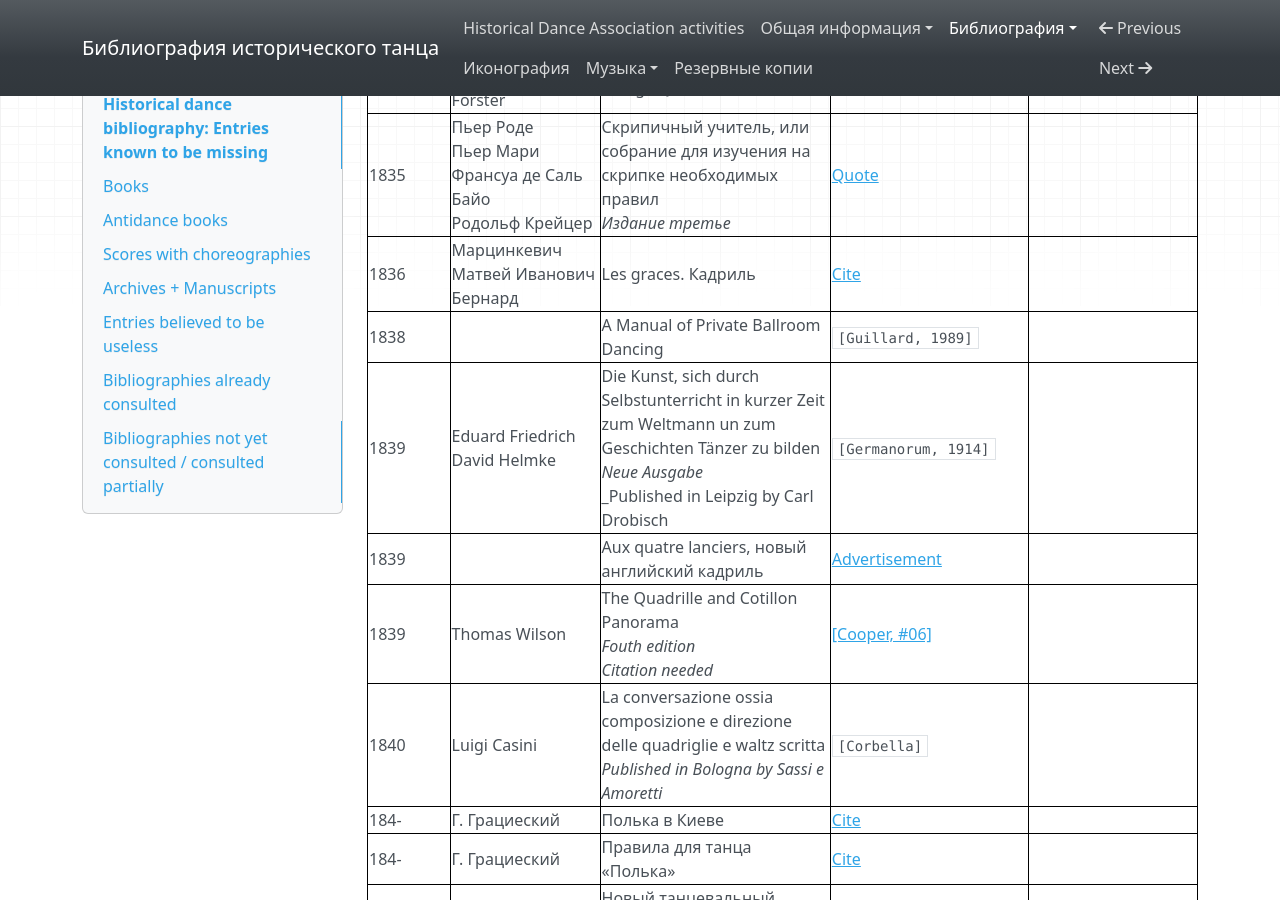
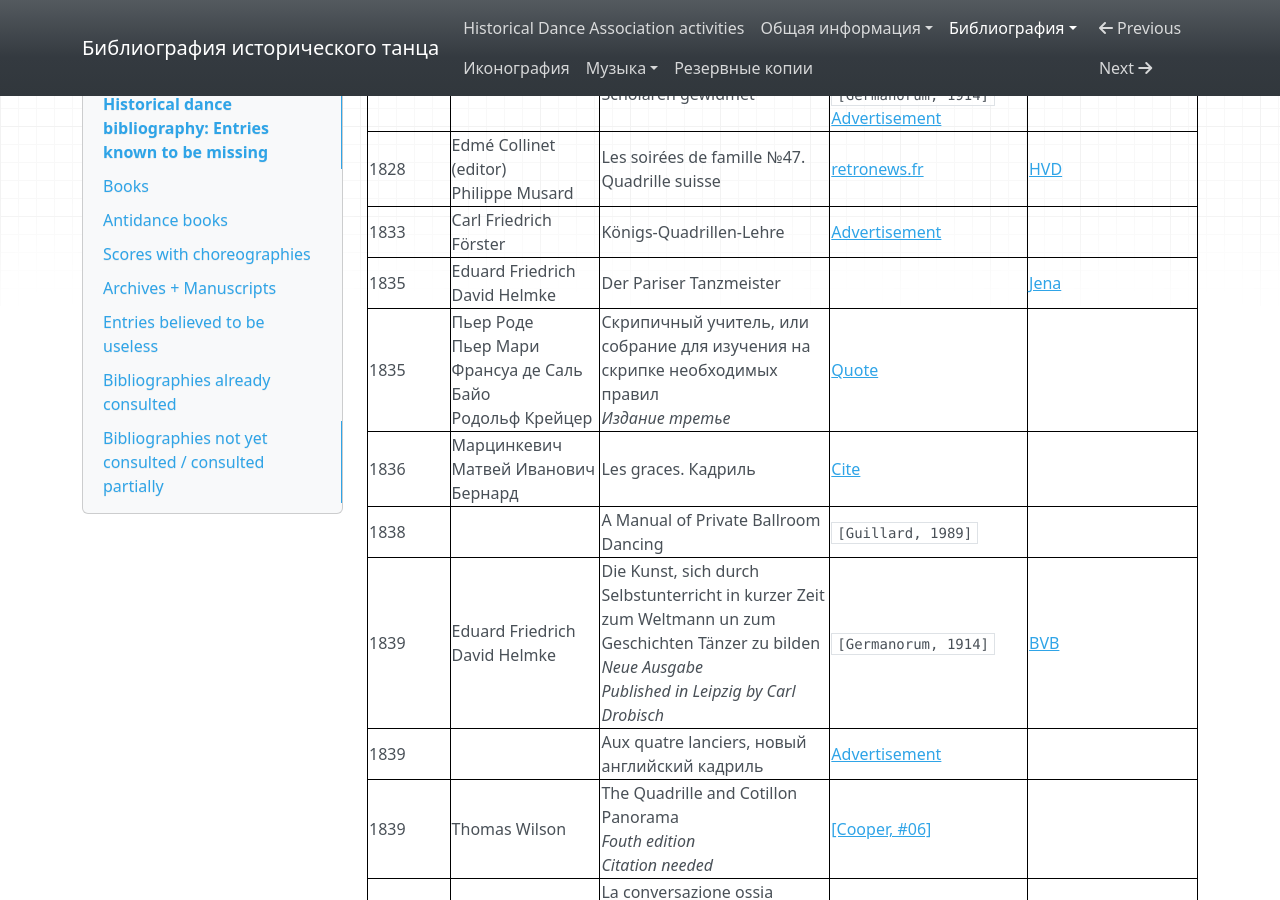
Before and after one commit to hda-technical/dancebooks, an MkDocs documentation site: the page built from docs/bib/missing.md, in a window 1280 px wide and 900 px high, scrolled down 24903 px. Built offline with MkDocs 1.6.1, drawn with Linux system fonts in a browser that asks for light colours; nearby versions of some CDN libraries; some of the changed text lies outside the part shown.

Commit message:
Add a bit more of wanted E. D. Helmke editions

```diff
--- a/docs/bib/missing.md
+++ b/docs/bib/missing.md
@@ -247,8 +247,8 @@
 | 1830 | Gotthelf Tschütter<br/>A. Engelbrecht (composer) | Der Familienball im geselligen Kreise, oder alle nur mögliche bei einem Balle vorkommende Tänze in 140 Touren<br/>_Published in Friese_ | `[Klemm #02]`<br/>`[Klemm #03]`<br/>`[Klemm #06]`<br/>`[Germanorum, 1914]` | [SBB](https://stabikat.de/DB=1/XMLPRS=N/PPN?PPN=1885231792) |
 | 1830? | R. Lowe<br/>J. Lowe × 2<br/>J. S. Lowe | Lowe's Ball-Conductor and Assembly Guide<br/>Third Edition<br/>Dated circa 1850 by the National Library of Scotland | `[Kickery]`<br/>`[Rogers, 1998]`<br/>`[Leaflets]`<br/>[[Cooper, #03]](https://www.regencydances.org/paper003.php) | [NLS](http://main-cat.nls.uk/vwebv/holdingsInfo?bibId=2999807) |
 | 1830 | Carlo Blasis | Neue vollständige Tanzschule für die elegante Welt, oder faßliche und umfassende Anleitung zum gesellschaftlichen und theatralischen Tanze | `[3. Rothenfelser]`<br/>`[Klemm #02]`<br/>`[Klemm #03]`<br/>`[Klemm #06]`<br/>`[Handbuch, 1830]`<br/>`[Germanorum, 1914]` | [NYPL](https://www.nypl.org/research/research-catalog/bib/b12282042)<br/>[UB Bayreuth](https://katalog.uni-bayreuth.de:443/TouchPoint/perma.do?q=+1035="BV017560576"+IN+[2]&v=ubt&b=0&l=en) |
-| 1830-1831 | Eduard Friedrich David Helmke | Die Kunst, sich durch Selbstunterricht in kurzer Zeit zum Weltmann un zum Geschichten Tänzer zu bilden<br/>_Published in Merseburg by Sonntag'sche Buchhandlung_ | `[Unfried, 2014]`<br/>[Advertisement](https://books.google.com/books?id=4alFAAAAcAAJ&pg=PA378)<br/>`[Katalog, 1894]`<br/>`[Klemm #02]`<br/>`[Klemm #03]`<br/>`[Klemm #06]`<br/>`[Germanorum, 1914]` | |
-| 1830 | Eduard Friedrich David Helmke | Almanach der neuesten Modetänze für das Jahr 1830<br/>_Good quality copy needed_ | [[Helmke, 1830]](https://bib.hda.org.ru/books/helmke_1830)<br/>`[Klemm #02]`<br/>`[Klemm #03]`<br/>`[Klemm #06]`<br/>`[Germanorum, 1914]` | [Jena](https://kataloge.thulb.uni-jena.de/DB=1/LNG=DU/CLK?IKT=12&TRM=600308103) |
+| 1830-1831 | Eduard Friedrich David Helmke | Die Kunst, sich durch Selbstunterricht in kurzer Zeit zum Weltmann un zum Geschichten Tänzer zu bilden<br/>_Published in Merseburg by Sonntag'sche Buchhandlung_ | `[Unfried, 2014]`<br/>[Advertisement](https://books.google.com/books?id=4alFAAAAcAAJ&pg=PA378)<br/>`[Katalog, 1894]`<br/>`[Klemm #02]`<br/>`[Klemm #03]`<br/>`[Klemm #06]`<br/>`[Germanorum, 1914]` | [Jena](https://kataloge.thulb.uni-jena.de/DB=1/XMLPRS=N/PPN?PPN=213333716) |
+| 1830 | Eduard Friedrich David Helmke | Almanach der neuesten Modetänze für das Jahr 1830<br/>_Good quality copy needed_ | [[Helmke, 1830]](https://bib.hda.org.ru/books/helmke_1830)<br/>`[Klemm #02]`<br/>`[Klemm #03]`<br/>`[Klemm #06]`<br/>`[Germanorum, 1914]` | [Jena](https://kataloge.thulb.uni-jena.de/DB=1/LNG=DU/CLK?IKT=12&TRM=600308103) (reported desideratum as of 2026-10) |
 | 1831 | Аugust Krüger | Die algemein beliebtesten Contre-Tanz-Touren, wie solche auf den Bällen und in Familientränzchen in Berlin getanzt werden<br/>_2. Auflage_ | `[Klemm #02]`<br/>`[Klemm #03]`<br/>`[Klemm #06]`<br/>`[Germanorum, 1914]` | |
 | 1831 | Max Joseph Franken | Die Galopade, wie sie getanzt werder soll. Eine vollständige Anweisung zum Selbstunterrichte in diesem Lieblingstanze<br/>_2. Auflage_ | `[Klemm, #03]`<br/>`[Klemm #06]`<br/>`[Germanorum, 1914]` | |
 | 1832 | Joseph Binns Hart | Hart's New Caledonian or Allandale Quadrilles | `[Leaflets]` | [Royal Academy of Music](http://www.ram.ac.uk/museum/item/15068) |
@@ -256,10 +256,11 @@
 | 1822/1832 | Gustav Weirich | Drei Contre-Tänze in 20 verschiedenen Touren. Seinen Scholaren gewidmet | `[Klemm #02]`<br/>`[Klemm #03]`<br/>`[Klemm #06]`<br/>`[Germanorum, 1914]`<br/>[Advertisement](https://books.google.com/books?id=kiNMAAAAcAAJ&pg=RA1-PA56) | |
 | 1828 | Edmé Collinet (editor)<br/>Philippe Musard | Les soirées de famille №47. Quadrille suisse | [retronews.fr](https://www.retronews.fr/journal/journal-des-debats-politiques-et-litteraires/31-decembre-1828/4/f33ad137-d147-4b40-a999-d0faa2811f44) | [HVD](https://id.lib.harvard.edu/alma/990145236350203941/catalog) |
 | 1833 | Carl Friedrich Förster | Königs-Quadrillen-Lehre | [Advertisement](https://books.google.com/books?id=V-QaAQAAMAAJ&pg=PA236) |
+| 1835 | Eduard Friedrich David Helmke | Der Pariser Tanzmeister | | [Jena](https://kataloge.thulb.uni-jena.de/DB=1/XMLPRS=N/PPN?PPN=213334550) |
 | 1835 | Пьер Роде<br/>Пьер Мари Франсуа де Саль Байо<br/>Родольф Крейцер | Скрипичный учитель, или собрание для изучения на скрипке необходимых правил<br/>_Издание третье_ | [Quote](http://blog.hda.org.ru/quotes/novyie-knigi) | |
 | 1836 | Марцинкевич<br/>Матвей Иванович Бернард | Les graces. Кадриль | [Cite](https://search.rsl.ru/ru/record/01000265975) | |
 | 1838 | | A Manual of Private Ballroom Dancing | `[Guillard, 1989]` | |
-| 1839 | Eduard Friedrich David Helmke | Die Kunst, sich durch Selbstunterricht in kurzer Zeit zum Weltmann un zum Geschichten Tänzer zu bilden<br/>_Neue Ausgabe_<br/>_Published in Leipzig by Carl Drobisch | `[Germanorum, 1914]` | |
+| 1839 | Eduard Friedrich David Helmke | Die Kunst, sich durch Selbstunterricht in kurzer Zeit zum Weltmann un zum Geschichten Tänzer zu bilden<br/>_Neue Ausgabe_<br/>_Published in Leipzig by Carl Drobisch_ | `[Germanorum, 1914]` | [BVB](https://gateway-bayern.de/BV021684011) |
 | 1839 | | Aux quatre lanciers, новый английский кадриль | [Advertisement](https://vivaldi.nlr.ru/pn000105706/view#page=3) | |
 | 1839 | Thomas Wilson | The Quadrille and Cotillon Panorama<br/>_Fouth edition_<br/>_Citation needed_ | [[Cooper, #06]](https://www.regencydances.org/paper006.php) | |
 | 1840 | Luigi Casini | La conversazione ossia composizione e direzione delle quadriglie e waltz scritta<br/>_Published in Bologna by Sassi e Amoretti_ | `[Corbella]` | |
```
Also changed, not shown: other parts of docs/bib/missing.md (+1 -1 lines).
